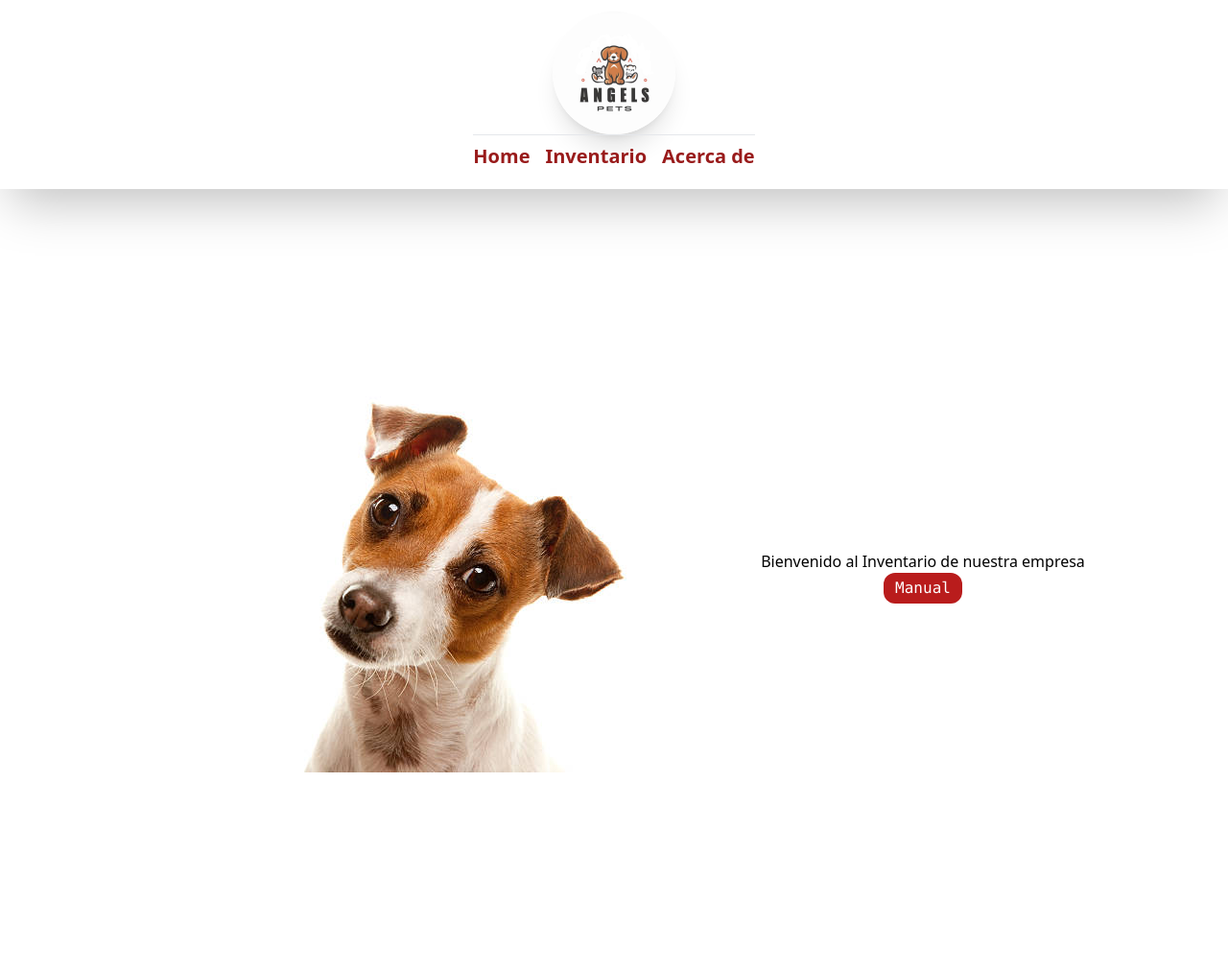
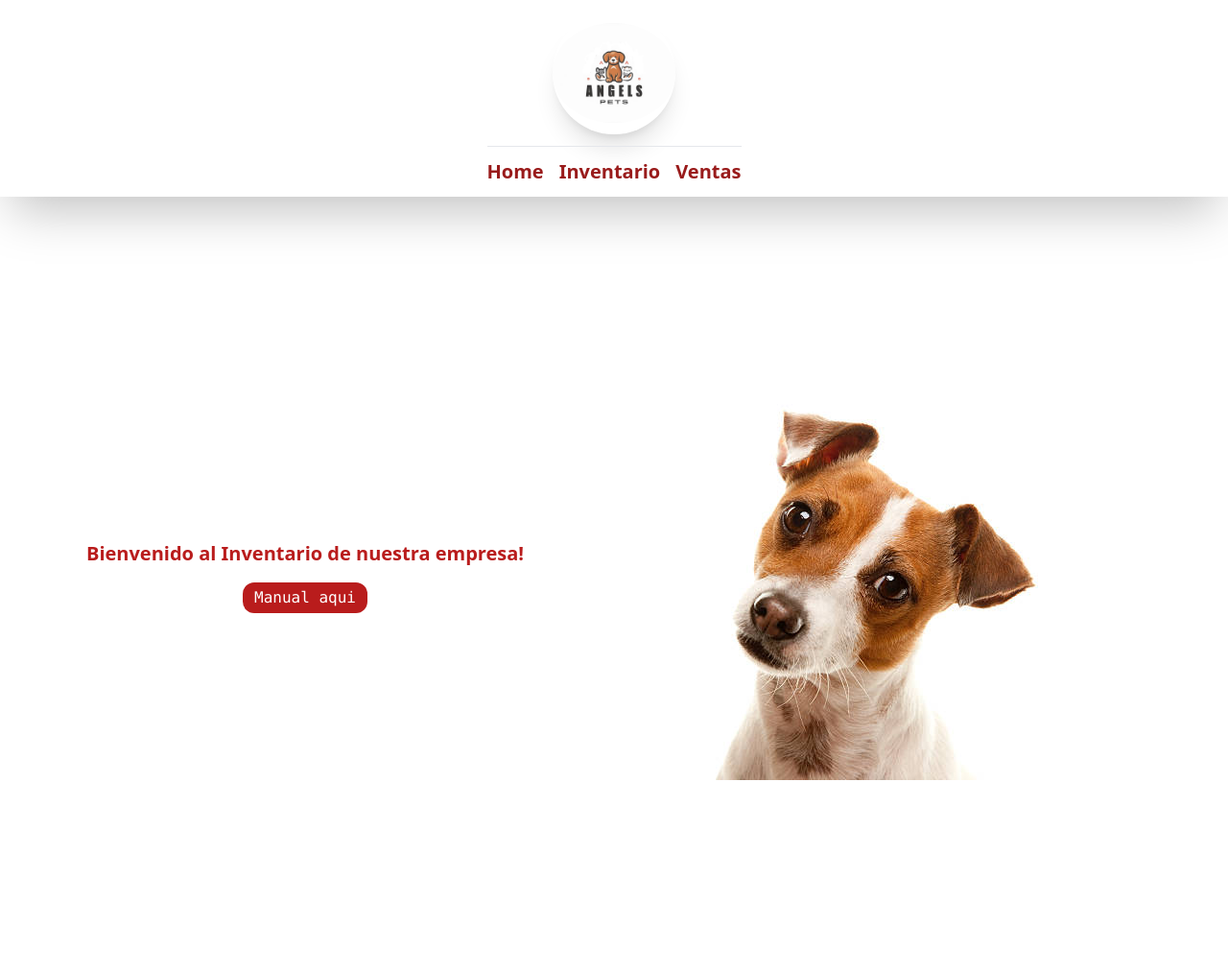
Before and after one commit to henryglez02/pets_shop, a Django app: page /petshop/home in a window 1280 px wide. Shown: the whole page at 96% size. Before the commit the page ends 805 px from the top, so only its background shows below. Run offline with Django 5.2, Linux system fonts and the light colour scheme; some libraries are stand-ins or nearby versions.

Commit message:
more styles

```diff
--- a/internal_shop_app/templates/home.html
+++ b/internal_shop_app/templates/home.html
@@ -12,30 +12,30 @@
   <body class="">
     <header class="flex flex-col items-center justify-center p-3 shadow-sm sm:shadow-2xl">
       <img
-          class="sm:w-32 sm:h-32 w-24 h-24 rounded-full object-cover shadow-xl flex"
+          class="sm:w-32 sm:h-32 w-24 h-24 rounded-full object-cover shadow-xl flex py-3"
           src="{% static 'images/logo.png' %}"
           alt="Logo de la empresa"
         />
       <nav>
-        <hr class="bg-red-700">
-        <ul class="flex max-w-sm gap-4 justify-center text-xl text-red-800 font-semibold py-2">
-          <li><a href="{% url 'home' %}">Home</a></li>
-          <li><a href="{% url 'tabla' %}">Inventario</a></li>
-          <li><a href="">Acerca de</a></li>
+        <hr class="bg-red-700 my-3">
+        <ul class="flex max-w-sm gap-4 justify-center text-xl text-red-800 font-semibold">
+          <li class="hover:text-red-600"><a href="{% url 'home' %}">Home</a></li>
+          <li class="hover:text-red-600"><a href="{% url 'tabla' %}">Inventario</a></li>
+          <li class="hover:text-red-600"><a href="">Ventas</a></li>
         </ul>
       </nav>
     </header>
     <main class="flex m-1 min-h-screen justify-center">
       {% block main-section %}
-      <div class="flex flex-col sm:flex-row flex items-center text-center gap-8 py-10">
+      <div class="flex flex-col sm:flex-row flex items-center text-center gap-8 py-10 sm:flex-row-reverse">
         <img
           class=""
           src="{% static 'images/home (2).jpg' %}"
           alt=""
         />
-        <div>
-          <p>Bienvenido al Inventario de nuestra empresa</p>
-          <button class="rounded-xl font-mono bg-red-700 text-white px-3 py-1">Manual</button>
+        <div class="max-w-xs sm:max-w-sm md:max-w-screen-md">
+          <p class="text-xl text-red-700 font-sans font-bold">Bienvenido al Inventario de nuestra empresa!</p>
+          <button class="rounded-xl font-mono bg-red-700 text-white px-3 py-1 my-4">Manual aqui</button>
         </div>
       </div>
       {% endblock main-section %}
```
